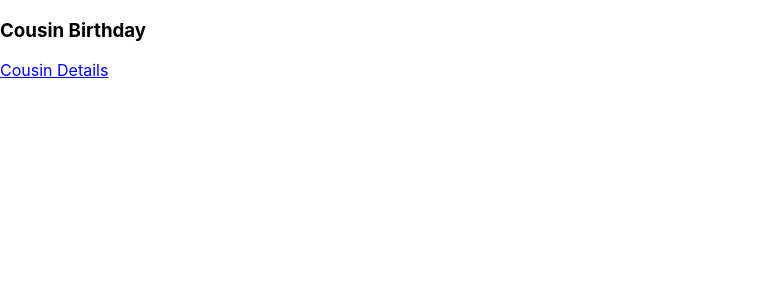
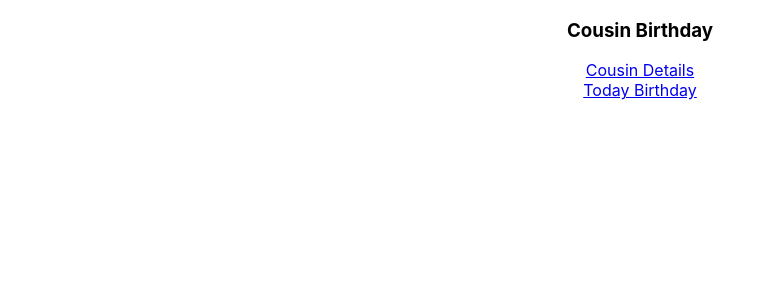
Before and after one commit to gmmoose20/react-projects, a React (Create React App) app in the folder birthday-reminder/: page / in a window 1280 px wide. Shown: the top 300 px of the page, without its empty margins (0-776 px from the left). Built offline with nearby package versions, Linux system fonts and the light colour scheme.

Commit message:
✨ updated ✨

```diff
--- a/birthday-reminder/src/components/Home.js
+++ b/birthday-reminder/src/components/Home.js
@@ -3,9 +3,11 @@ import { Link } from "react-router-dom";
 
 const Home = () => {
   return (
-    <div className="container">
+    <div className="container" style={{ textAlign: "center" }}>
       <h3>Cousin Birthday</h3>
       <Link to="/couzdetails">Cousin Details</Link>
+      <br />
+      <Link to="/couzbirthday">Today Birthday</Link>
     </div>
   );
 };
```
